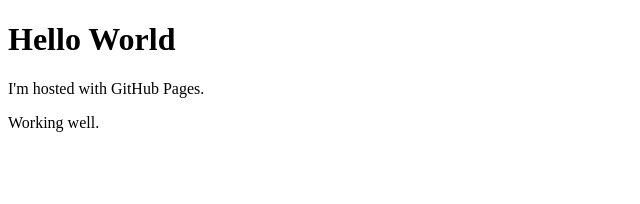
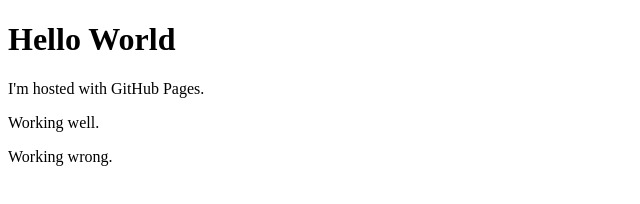
Before and after one commit to erickalvarado/chayito, a plain HTML site: page index.html in a window 1280 px wide. Shown: the whole page, without its empty margins (0-640 px from the left). Drawn offline with Linux system fonts and the light colour scheme.

Commit message:
Update index.html

```diff
--- a/index.html
+++ b/index.html
@@ -4,5 +4,6 @@
 <h1>Hello World</h1>
 <p>I'm hosted with GitHub Pages.</p>
 <p>Working well.</p>
+<p>Working wrong.</p>
 </body>
 </html>
```
